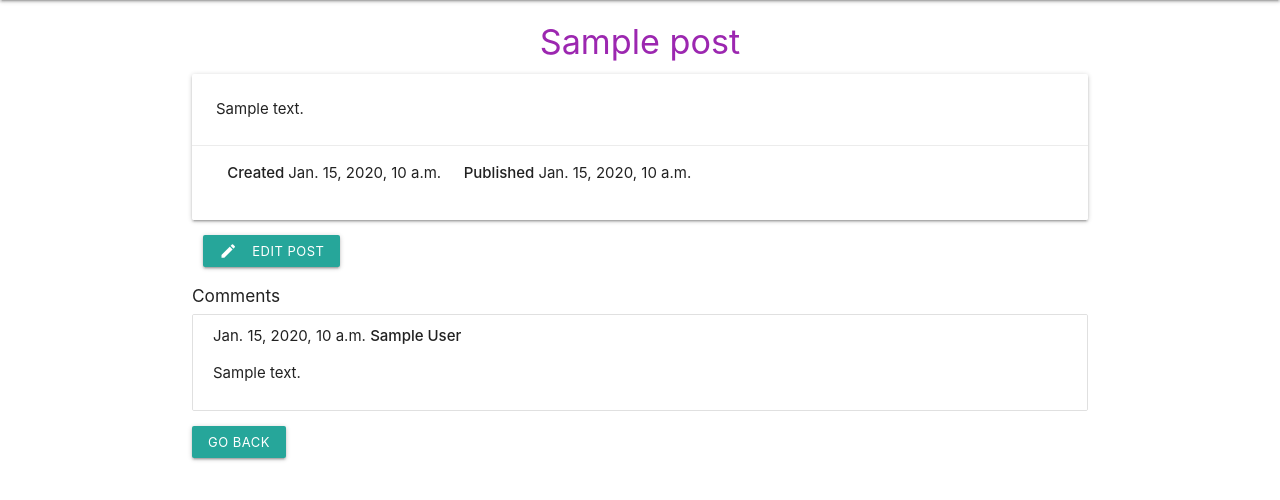
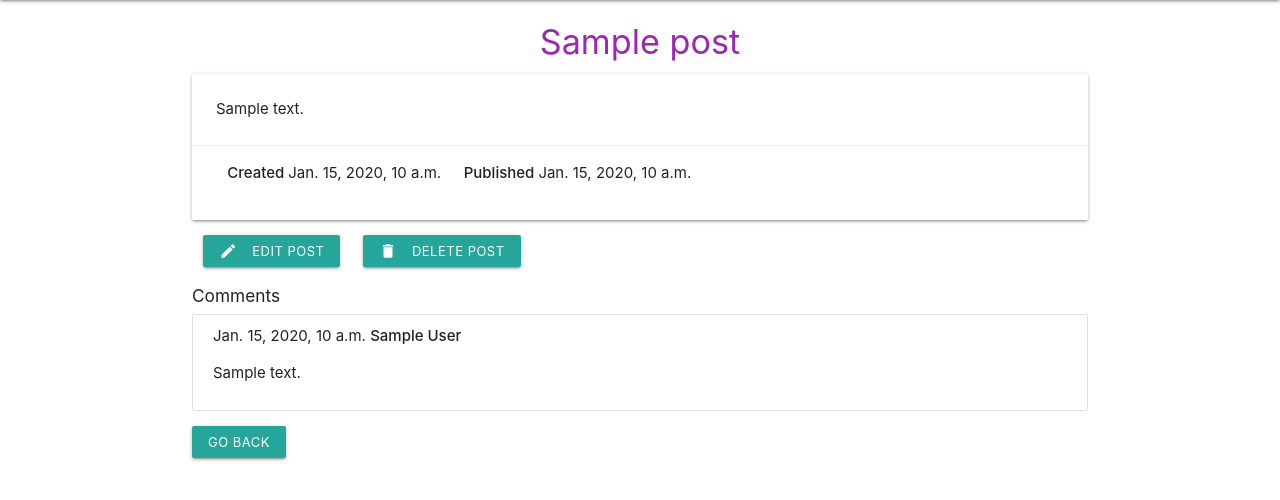
Before and after one commit to gertsfert/django_test, a Django app: page /posts/details/1/ in a window 1280 px wide. Shown: the part 64-564 px from the top of the page. Run offline with Django 3.2, Linux system fonts and the light colour scheme; a user stored in the database is signed in; tables that the repository leaves empty hold one stand-in row (values such as "Sample post").

Commit message:
Posts can be deleted from detail page

```diff
--- a/mysite/posts/templates/posts/detail.html
+++ b/mysite/posts/templates/posts/detail.html
@@ -32,6 +32,12 @@
                 </a>
             </div>
         {% endif %}
+        <div class='col'>
+            <a class="waves-effect waves-light btn-small"
+                href="{% url 'post_remove' id=post.id %}">
+                <i class="material-icons left">delete</i>Delete Post
+            </a>
+        </div>
     </div>
 {% endif %}
 
--- a/mysite/posts/urls.py
+++ b/mysite/posts/urls.py
@@ -8,4 +8,5 @@ urlpatterns = [
     path('<int:id>/edit/', views.post_edit, name='post_edit'),
     path('drafts', views.post_draft_list, name='post_draft_list'),
     path('<int:id>/publish/', views.post_publish, name='post_publish'),
+    path('<int:id>/remove/', views.post_remove, name='post_remove'),
 ]
--- a/mysite/posts/views.py
+++ b/mysite/posts/views.py
@@ -80,3 +80,8 @@ def post_publish(request, id):
     post = get_object_or_404(Post, id=id)
     post.publish()
     return redirect('details', id=post.id)
+
+def post_remove(request, id):
+    post = get_object_or_404(Post, id=id)
+    post.delete()
+    return redirect('post_list')
--- a/mysite/todo.txt
+++ b/mysite/todo.txt
@@ -1,3 +1,5 @@
 Posts:
     - Add pagination:
         - will need script to auto create posts first to populate content
+    - Add toasts!
+        - events like a post_publish or post_delete should have toasts
```
